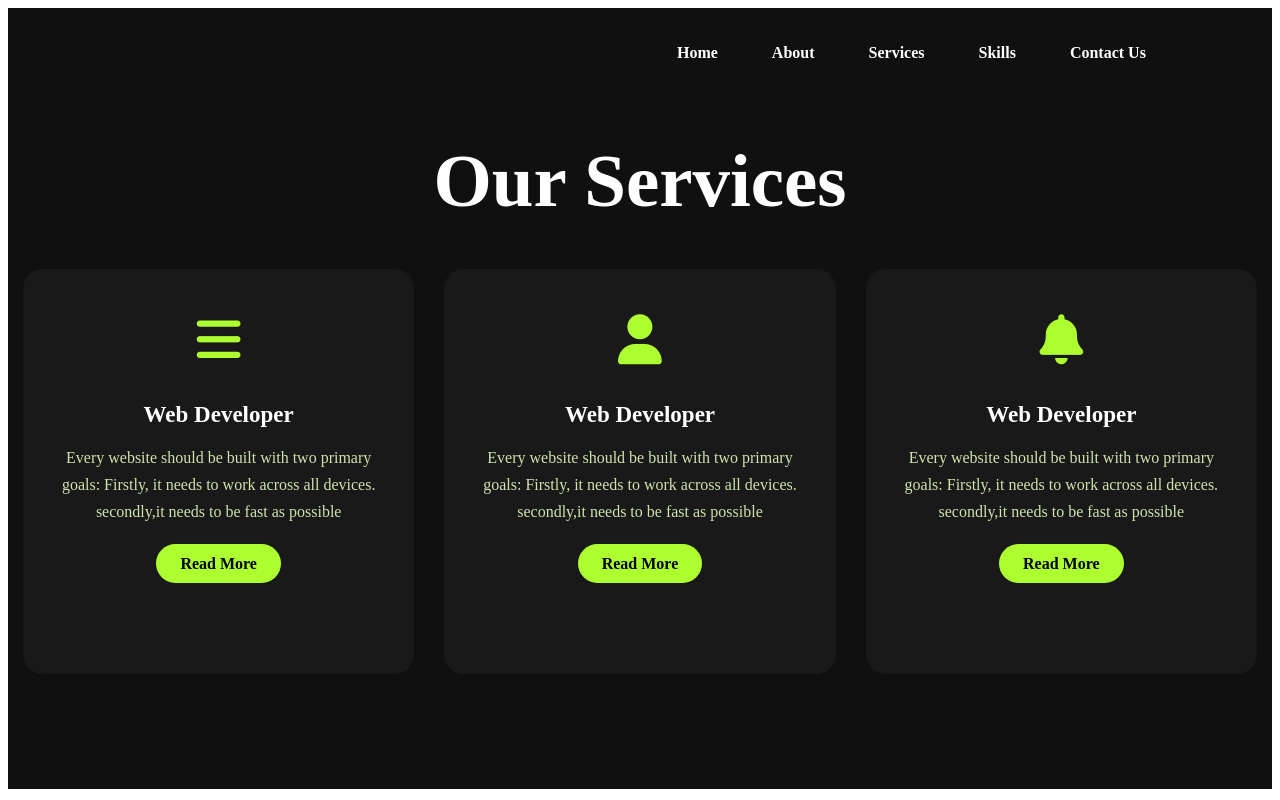
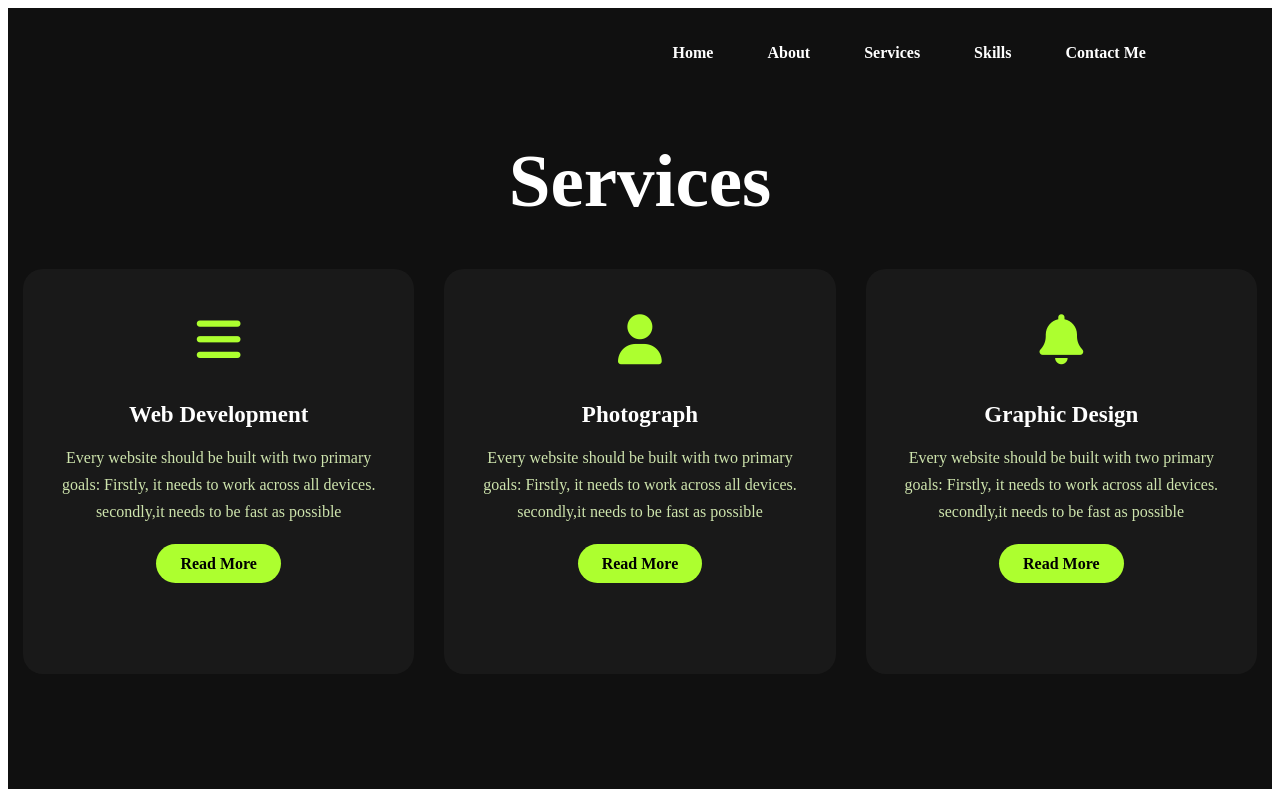
Before and after one commit to giseleusanawe/My-portfolio, a plain HTML site: page service.html in a window 1280 px wide. Drawn offline with Linux system fonts and the light colour scheme; files that its build step writes are made by us from their sources.

Commit message:
portfolio

```diff
--- a/contact.css
+++ b/contact.css
@@ -40,7 +40,7 @@
     padding-left: 10px;
     outline: none;
     border: none;
-    background: none;
+    /* background: none; */
     border: 2px solid grey;
 
 }
--- a/service.html
+++ b/service.html
@@ -19,17 +19,17 @@
         <li><a href="about.html">About</a></li>
         <li><a href="service.html">Services</a></li>
         <li><a href="skills.html">Skills</a></li>
-        <li><a href="contact.html">Contact us</a></li>
+        <li><a href="contact.html">Contact Me</a></li>
       </ul>
     </nav>
     <div class="service">
       <div class="title">
-        <h2>Our Services</h2>
+        <h2>Services</h2>
       </div>
       <div class="box">
         <div class="card">
           <i class="fa-solid fa-bars"></i>
-          <h5>Web Developer</h5>
+          <h5>Web Development</h5>
           <div class="pra">
             <p>
               Every website should be built with two primary goals: Firstly, it
@@ -44,7 +44,7 @@
 
         <div class="card">
           <i class="fa-solid fa-user"></i>
-          <h5>Web Developer</h5>
+          <h5>Photograph</h5>
           <div class="pra">
             <p>
               Every website should be built with two primary goals: Firstly, it
@@ -59,7 +59,7 @@
 
         <div class="card">
           <i class="fa-solid fa-bell"></i>
-          <h5>Web Developer</h5>
+          <h5>Graphic Design</h5>
           <div class="pra">
             <p>
               Every website should be built with two primary goals: Firstly, it
```
Also changed, not shown: about.html (+2 -2 lines), contact.html (+1 -1 lines), index.html (renamed from home.html, +3 -3 lines), skills.html (+1 -1 lines).
